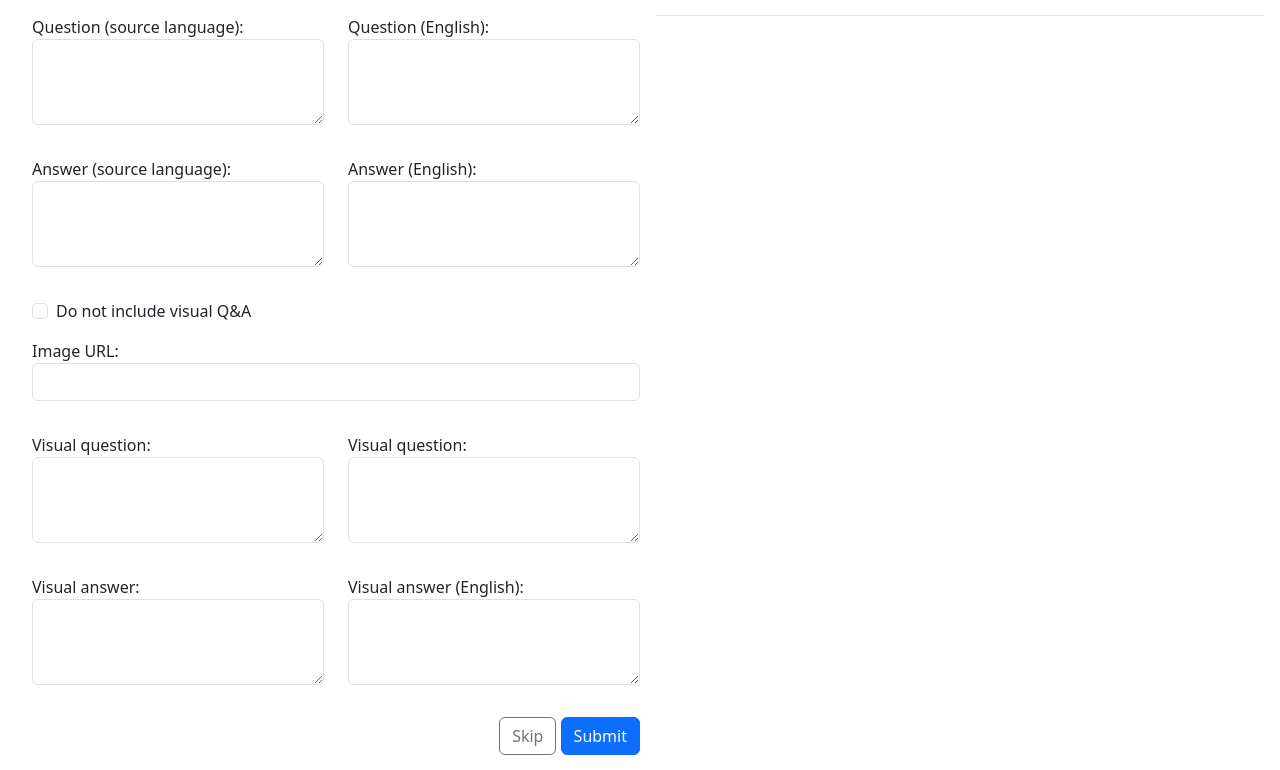
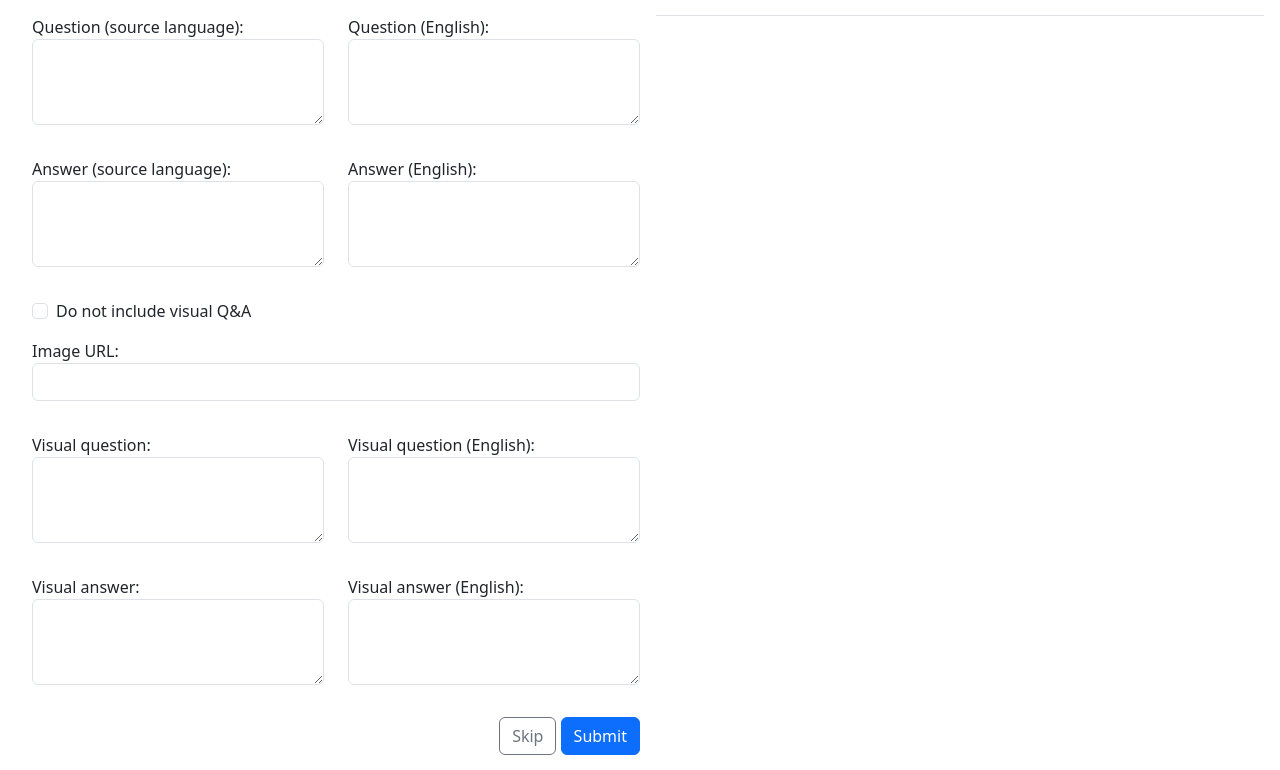
Before and after one commit to ufal/regional-qa-annotation, a Flask app: template templates/annotate.html in a window 1280 px wide. Shown: the part 128-898 px from the top of the page. Run offline with Flask 3, Linux system fonts and the light colour scheme; the template is opened without the code that fills it, so the values that code supplies are empty; parts of the project's set-up code (start-up, migrations or seed data) failed here and were passed over; some libraries are stand-ins or nearby versions.

Commit message:
fix typo

```diff
--- a/templates/annotate.html
+++ b/templates/annotate.html
@@ -216,7 +216,7 @@ $(document).ready(function(){
             <div class="invalid-feedback">Please provide a visual question or check above to skip.</div>
           </div>
           <div class="form-group my-3 col">
-            <label for="img_question_en">Visual question:</label>
+            <label for="img_question_en">Visual question (English):</label>
             <textarea class="form-control" id="img_question_en" name="img_question_en" rows="3">{% if not data.img_skipped %}{{data.img_question_en}}{% endif %}</textarea>
             <div class="invalid-feedback">Please provide the English translation of the visual question.</div>
           </div>
```
